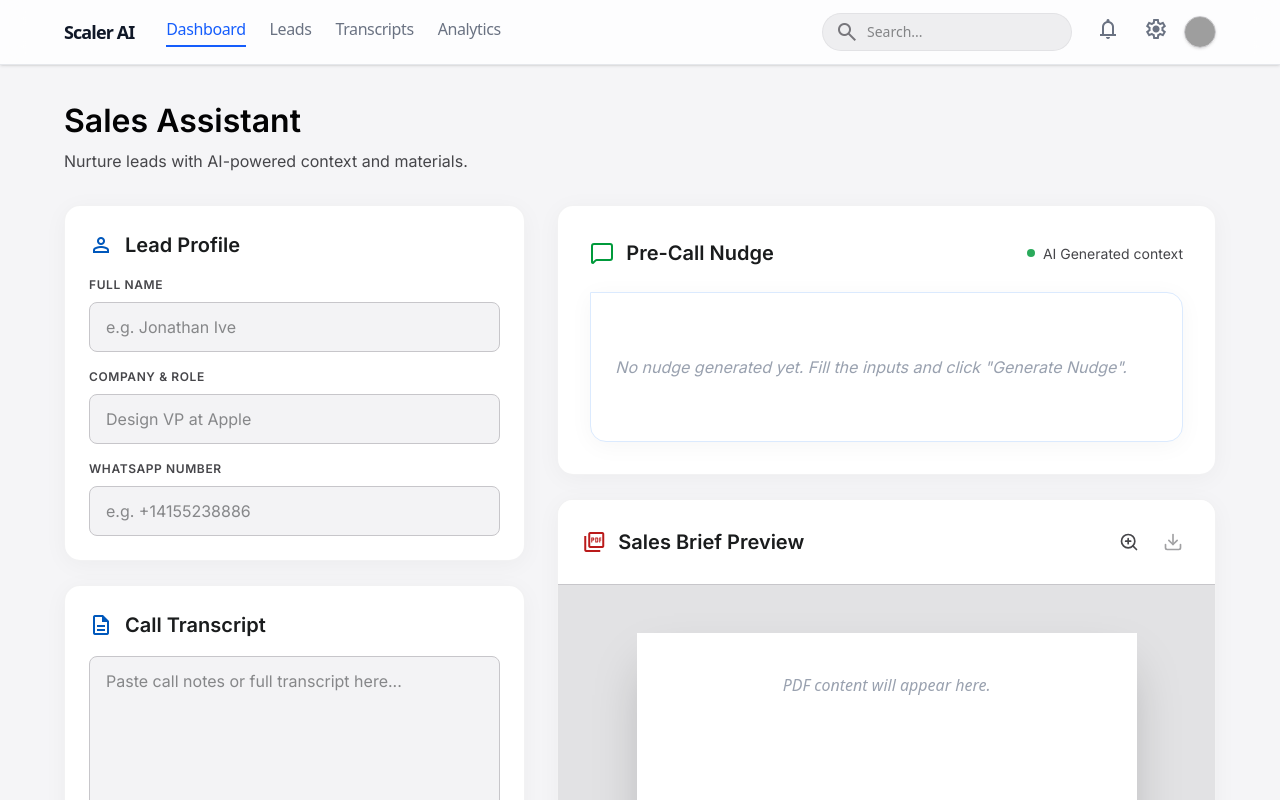
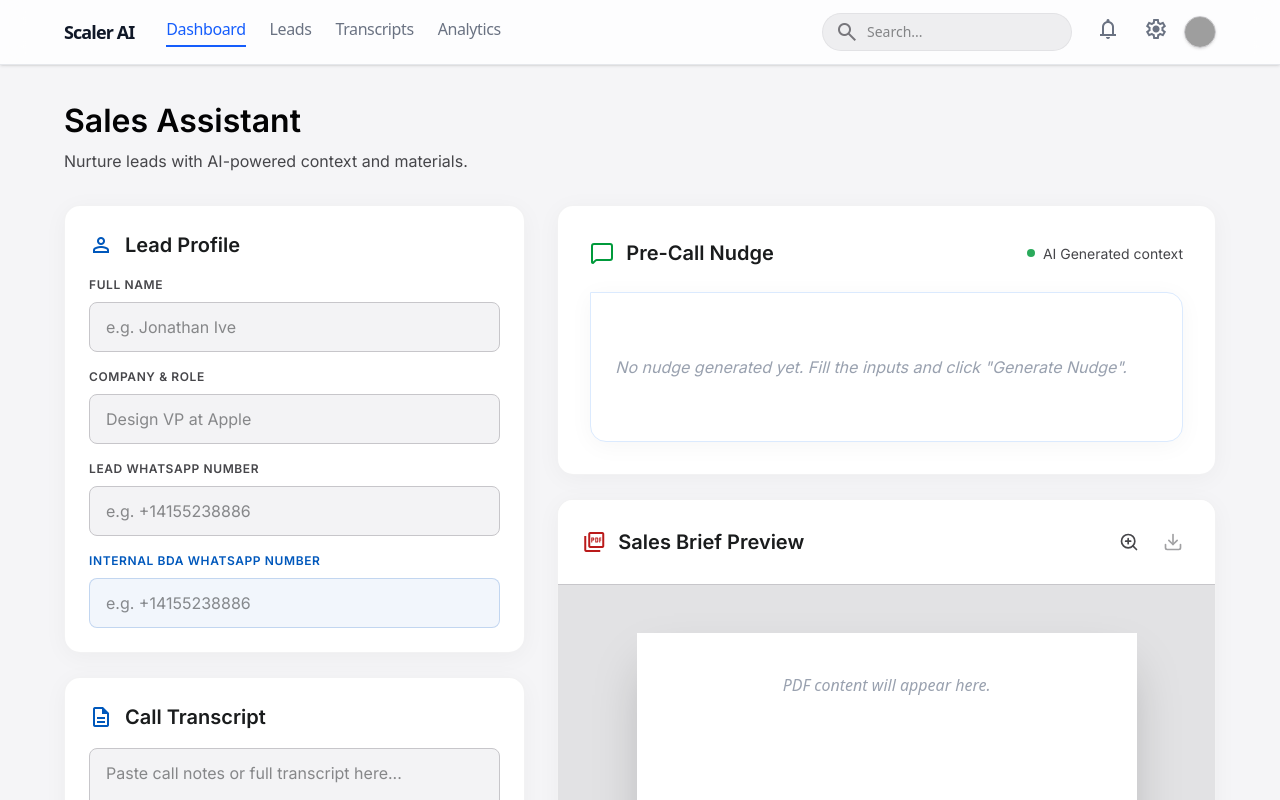
Before and after one commit to ksdnfaiw/caler-ai-sales-assistant, a Next.js app: page / in a window 1280 px wide. Shown: the top 800 px of the page. Built offline with nearby package versions, Linux system fonts and the light colour scheme; grey boxes are pictures that could not be loaded.

Commit message:
feat: implement WhatsApp messaging route and integrate sales assistant UI with Twilio and Cloudinary

```diff
--- a/src/app/api/send-whatsapp/route.ts
+++ b/src/app/api/send-whatsapp/route.ts
@@ -35,29 +35,12 @@ export async function POST(req: Request) {
     }
 
     const messagePayload: any = {
-      contentSid: 'HX6b6ef7b9a3d446e20ca79f7da108975d',
+      body: message,
       from: `whatsapp:${process.env.TWILIO_PHONE_NUMBER}`,
       to: `whatsapp:${to}`
     };
 
-    // We pass the lead's name (which is in the 'message' variable from frontend) as the first variable,
-    // and the PDF URL as the second, in case the template uses them.
-    messagePayload.contentVariables = JSON.stringify({
-      "1": message,
-      "2": finalMediaUrl || ""
-    });
-
     const messageResponse = await client.messages.create(messagePayload);
-
-    // If the template does not inherently include the media URL, we send the PDF as a follow-up document message.
-    if (finalMediaUrl) {
-      await client.messages.create({
-        body: "📄 Here is your Sales Brief PDF:",
-        mediaUrl: [finalMediaUrl],
-        from: `whatsapp:${process.env.TWILIO_PHONE_NUMBER}`,
-        to: `whatsapp:${to}`
-      });
-    }
 
     return NextResponse.json({ success: true, sid: messageResponse.sid, mediaUrl });
   } catch (error: any) {
--- a/src/app/page.tsx
+++ b/src/app/page.tsx
@@ -7,6 +7,7 @@ export default function Home() {
   const [leadName, setLeadName] = useState("");
   const [leadRole, setLeadRole] = useState("");
   const [leadPhone, setLeadPhone] = useState("");
+  const [bdaPhone, setBdaPhone] = useState("");
   const [transcript, setTranscript] = useState("");
 
   const [isUploadingAudio, setIsUploadingAudio] = useState(false);
@@ -34,6 +35,14 @@ export default function Home() {
       });
       const data = await res.json();
       if (data.nudge) setNudge(data.nudge);
+      // Automatically send the internal nudge to the BDA via Twilio
+      if (bdaPhone) {
+        fetch("/api/send-whatsapp", {
+          method: "POST",
+          headers: { "Content-Type": "application/json" },
+          body: JSON.stringify({ message: data.nudge, to: bdaPhone })
+        }).catch(err => console.error("Failed to send internal BDA nudge:", err));
+      }
     } catch (err) {
       console.error(err);
       alert("Failed to generate nudge.");
@@ -142,8 +151,8 @@ export default function Home() {
       }
 
       const finalMessage = pdfUrl
-        ? `${nudge}\n\n📄 View your Sales Brief: ${pdfUrl}`
-        : nudge;
+        ? `Hi ${leadName.split(' ')[0]}, sharing a quick summary of our discussion:\n\n📄 View your Sales Brief: ${pdfUrl}`
+        : `Hi ${leadName.split(' ')[0]}, following up on our discussion!`;
 
       const cleanPhone = leadPhone.replace(/[\s\-\+()]/g, '');
       const waUrl = `https://wa.me/${cleanPhone}?text=${encodeURIComponent(finalMessage)}`;
@@ -197,11 +206,21 @@ export default function Home() {
                 />
               </div>
               <div>
-                <label className="font-label-caps text-[12px] font-semibold uppercase tracking-wider text-[#46464a] mb-2 block">WHATSAPP NUMBER</label>
+                <label className="font-label-caps text-[12px] font-semibold uppercase tracking-wider text-[#46464a] mb-2 block">LEAD WHATSAPP NUMBER</label>
                 <input
                   value={leadPhone}
                   onChange={e => setLeadPhone(e.target.value)}
                   className="w-full bg-[#f3f3f5] border border-[#c7c6ca] rounded-lg px-4 py-3 font-body-md focus:border-[#0058bc] focus:ring-4 focus:ring-[#0058bc]/10 transition-all focus:outline-none"
+                  placeholder="e.g. +14155238886"
+                  type="tel"
+                />
+              </div>
+              <div>
+                <label className="font-label-caps text-[12px] font-semibold uppercase tracking-wider text-[#0058bc] mb-2 block">INTERNAL BDA WHATSAPP NUMBER</label>
+                <input
+                  value={bdaPhone}
+                  onChange={e => setBdaPhone(e.target.value)}
+                  className="w-full bg-[#0058bc]/5 border border-[#0058bc]/20 rounded-lg px-4 py-3 font-body-md focus:border-[#0058bc] focus:ring-4 focus:ring-[#0058bc]/10 transition-all focus:outline-none"
                   placeholder="e.g. +14155238886"
                   type="tel"
                 />
```
